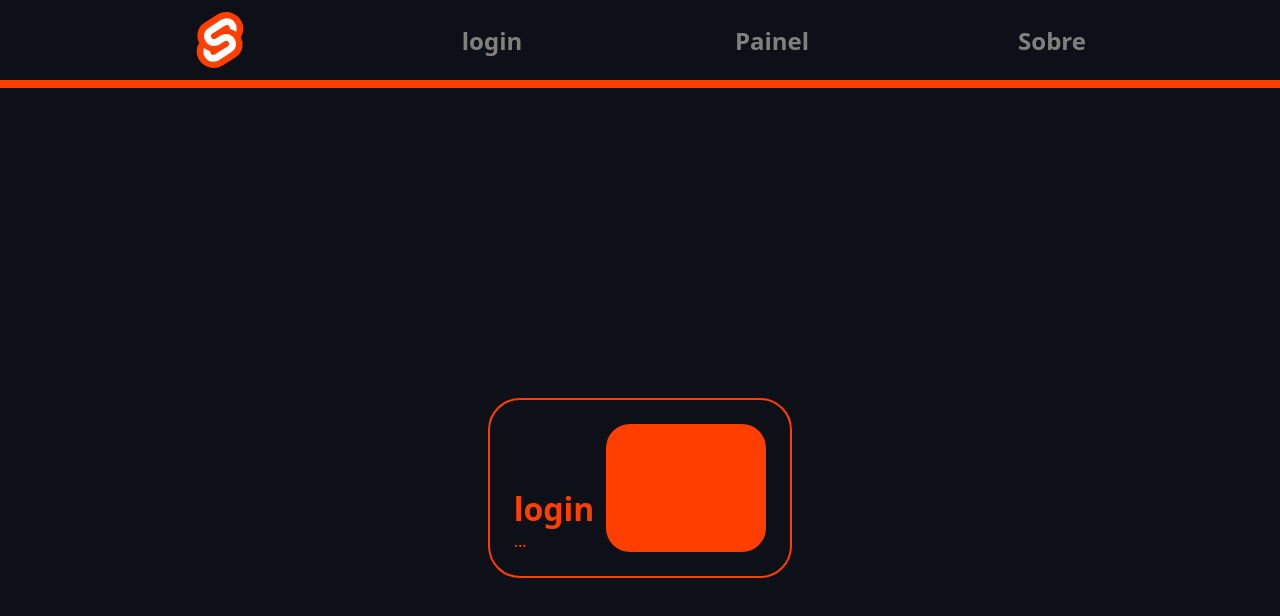
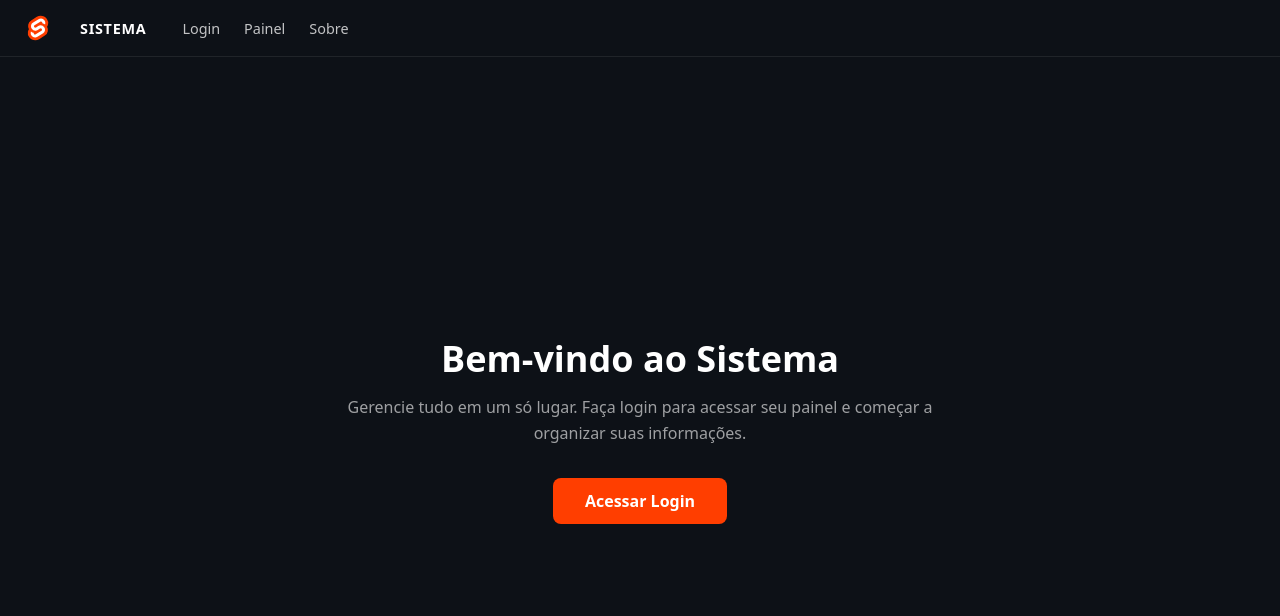
Before and after one commit to Kcallvs/seminario-svelte, a SvelteKit app: page / in a window 1280 px wide. Shown: the top 616 px of the page. Built offline with nearby package versions, Linux system fonts and the light colour scheme.

Commit message:
Alterações na pagina inicial do sistema

```diff
--- a/src/lib/componets/Card.svelte
+++ /dev/null
@@ -1,66 +0,0 @@
-<script>
-
-    let { main, sub_text, colo } = $props();
-
-</script>
-
-<div>
-    <div class="card">
-        <div class="card_text">
-            <h1>{main}</h1>
-            <span for="">{sub_text}</span>
-        </div>
-        <div class="card_color"></div>
-    </div>
-</div>
-
-<style>
-
-
-    .card {
-        display: flex;
-        justify-content: space-evenly;
-
-        border: 0.125rem solid var( --orange_svelte);
-        border-radius: 2rem;
-        padding: 1.5rem;
-        gap: 0.75rem;
-        transition: opacity 0.3s ease;
-    }
-
-
-
-    .card:hover{
-        opacity: 0.6;
-    }
-
-    .card_color {
-        background-color: var( --orange_svelte);
-        width: 10rem;
-        height: 8rem;
-        border-radius: 1.5rem;
-    }
-
-
-
-    .card:hover{
-        border: 0.125rem solid var( --orange_svelte);
-        transition: all 0.5s;
-    }
-
-    .card_text {
-        display: flex;
-        flex-direction: column;
-        justify-content: end;
-        color: var( --orange_svelte);
-    }
-
-    .card_text h1 {
-        margin: 0;
-    }
-
-    .card_text span {
-        margin: 0;
-        color: var( --orange_svelte);
-    }
-</style>
--- /dev/null
+++ b/src/lib/componets/Nav_bar.svelte
@@ -0,0 +1,65 @@
+<script>
+	import favicon from "$lib/assets/favicon.svg";
+</script>
+
+<nav>
+	<div class="nav-left">
+		<img src={favicon} alt="Logo" class="logo" />
+		<span class="brand">SISTEMA</span>
+		<div class="nav-links">
+			<a href="/login">Login</a>
+			<a href="/painel">Painel</a>
+			<a href="/sobre">Sobre</a>
+		</div>
+	</div>
+</nav>
+
+<style>
+
+	nav {
+		height: 3.5rem;
+		flex-shrink: 0;
+		display: flex;
+		align-items: center;
+		padding: 0 1.5rem;
+		background: rgb(13, 17, 23);
+		border-bottom: 1px solid rgba(255, 255, 255, 0.08);
+	}
+
+	.nav-left {
+		display: flex;
+		align-items: center;
+		gap: 1.75rem;
+	}
+
+	.logo {
+		width: 1.75rem;
+		height: 1.75rem;
+	}
+
+	.brand {
+		color: #fff;
+		font-weight: 700;
+		font-size: 0.9rem;
+		letter-spacing: 0.05em;
+		margin-right: 0.5rem;
+	}
+
+	.nav-links {
+		display: flex;
+		align-items: center;
+		gap: 1.5rem;
+	}
+
+	.nav-links a {
+		color: rgba(255, 255, 255, 0.75);
+		text-decoration: none;
+		font-size: 0.9rem;
+		font-weight: 500;
+	}
+
+	.nav-links a:hover {
+		color: #fff;
+	}
+
+</style>
--- a/src/lib/styles/theme.css
+++ b/src/lib/styles/theme.css
@@ -1,3 +1,4 @@
 :root{
     --orange_svelte: #ff3e00;
+    --dark: rgb(13, 17, 23);
 }
--- a/src/routes/+page.svelte
+++ b/src/routes/+page.svelte
@@ -1,69 +1,84 @@
 <script>
-    import Card from "$lib/componets/Card.svelte";
-	import Link from "$lib/componets/Link.svelte";
-	import favicon from "$lib/assets/favicon.svg";
-	let name = $state('login');
-
-	function change_name(name_get){
-
-		if(name_get!==null){
-			name = name_get;
-		}
-
-	}
-
+	import NavBar from "$lib/componets/Nav_bar.svelte";
 </script>
 
-<nav>
-	<img src={favicon} alt="Logo do Svelte" />
-	<Link ref="/login" name="login" hover_func={change_name} />
-	<Link ref="/painel" name="Painel" hover_func={change_name} />
-	<Link ref="/sobre" name="Sobre" hover_func={change_name} />
-</nav>
+	<NavBar/>
 
 <main>
-	<Card main={name} sub_text="..." />
+	<div class="box">
+		<h1>Bem-vindo ao Sistema</h1>
+		<p>
+			Gerencie tudo em um só lugar. Faça login para acessar seu painel e
+			começar a organizar suas informações.
+		</p>
+		<a class="cta" href="/login">Acessar Login</a>
+	</div>
 </main>
 
 <style>
 	:global(html, body) {
 		margin: 0;
 		padding: 0;
-		box-sizing: border-box;
-		font-family: system-ui, sans-serif;
+		height: 100%;
+		font-family:
+			system-ui,
+			-apple-system,
+			BlinkMacSystemFont,
+			"Segoe UI",
+			Roboto,
+			"Helvetica Neue",
+			Arial,
+			"Noto Sans",
+			sans-serif;
 	}
 
-	nav img{
-		width: 4rem;
-		height: 4rem;
+	:global(body) {
+		background: rgb(13, 17, 23);
 	}
 
-	main{
+	main {
+		min-height: calc(100vh - 3.5rem);
 		display: flex;
 		justify-content: center;
 		align-items: center;
-		width: 100%;
-
-		height: 50rem;
-		background: rgb(13, 17, 23);
-
-
 	}
 
-	nav {
-
-		height: 5rem;
+	.box {
 		display: flex;
-		justify-content: space-evenly;
+		flex-direction: column;
 		align-items: center;
-		gap: 0.75rem;
-		background:rgb(13, 17, 23);
-
-		border-bottom: 0.5rem solid var( --orange_svelte);
-
-
+		text-align: center;
+		padding: 6rem 1.5rem;
 	}
 
+	.box h1 {
+		font-size: 2.25rem;
+		margin: 0 0 0.75rem;
+		color: #fff;
+	}
 
+	main p {
+		max-width: 40rem;
+		color: rgba(255, 255, 255, 0.6);
+		line-height: 1.6;
+		margin: 0 0 2rem;
+	}
 
+	.cta {
+		display: inline-block;
+		padding: 0.75rem 2rem;
+		background: var(--orange_svelte, #ff4500);
+		color: #fff;
+		text-decoration: none;
+		border-radius: 8px;
+		font-weight: 600;
+		transition:
+			transform 0.15s ease,
+			box-shadow 0.15s ease;
+	}
+
+	.cta:hover {
+		transform: translateY(-2px);
+		box-shadow: 0 6px 12px -4px rgba(255, 69, 0, 0.5);
+	}
 </style>
```
